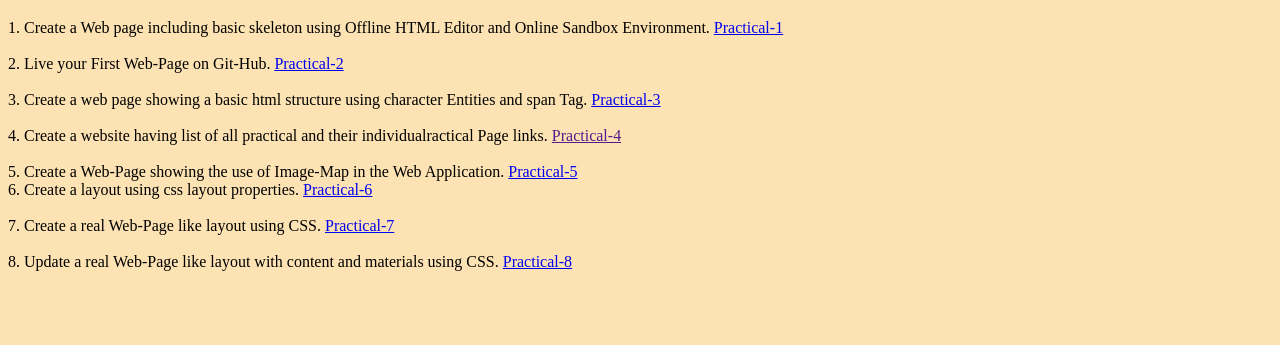
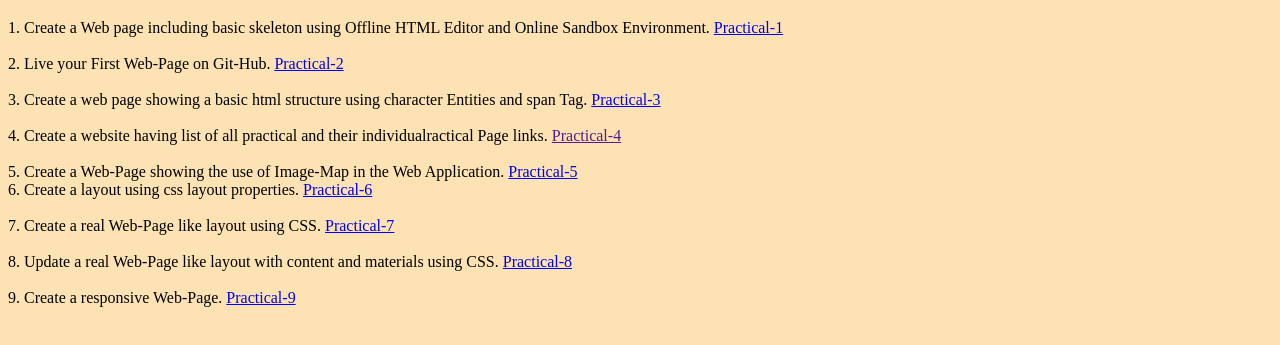
Before and after one commit to themockingjester/FULL-STACK-ASSIGNMENT, a plain HTML site: page index.html in a window 1280 px wide. Shown: the part 289-634 px from the top of the page. Drawn offline with Linux system fonts and the light colour scheme.

Commit message:
Update index.html

```diff
--- a/index.html
+++ b/index.html
@@ -72,5 +72,11 @@
         8. Update a real Web-Page like layout with content and materials using CSS.
         <a href="assignment8/assignment8.html" >Practical-8</a>
     </div>
+
+     <br>
+    <div>
+        9. Create a responsive Web-Page.
+        <a href="assignment9/assignment9.html" >Practical-9</a>
+    </div>
 </body>
 </html>
```
